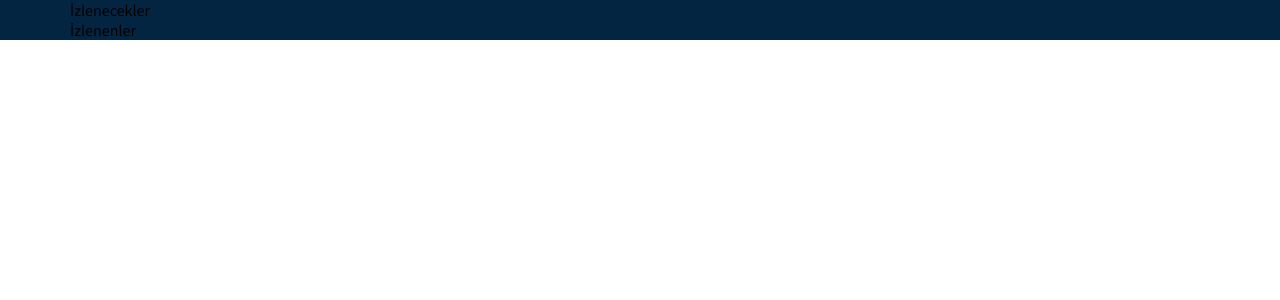
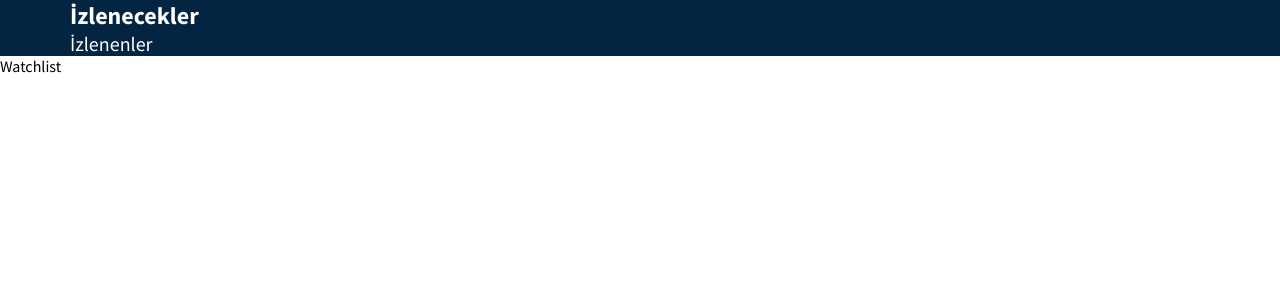
Before and after one commit to GokalpAvcu/react-context-api-movie, a React (Create React App) app: page / in a window 1280 px wide. Shown: the top 300 px of the page. Built offline with nearby package versions, Linux system fonts and the light colour scheme.

Commit message:
add components

```diff
--- a/package.json
+++ b/package.json
@@ -8,6 +8,7 @@
     "@testing-library/user-event": "^13.5.0",
     "react": "^18.0.0",
     "react-dom": "^18.0.0",
+    "react-router-dom": "^6.3.0",
     "react-scripts": "5.0.1",
     "web-vitals": "^2.1.4"
   },
--- a/src/App.js
+++ b/src/App.js
@@ -1,10 +1,17 @@
+import { BrowserRouter as Router, Routes, Route,  } from "react-router-dom";
 import "./App.css";
 import Header from "./Components/Header.jsx";
+import Watchlist from "./Components/Watchlist";
 
 function App() {
   return (
     <div className="App">
-      <Header />
+      <Router>
+        <Header />
+        <Routes>
+          <Route path="/" element={<Watchlist />} />
+        </Routes>
+      </Router>
     </div>
   );
 }
--- a/src/Components/Header.jsx
+++ b/src/Components/Header.jsx
@@ -1,13 +1,16 @@
 import React from "react";
+import { Link } from "react-router-dom";
 
 const Header = () => {
   return (
     <header>
       <div className="container">
         <div className="innercontent">
-            <div className="brand">İzlenecekler</div>
+            <div className="brand">
+              <Link to={"/"}>İzlenecekler</Link>
+              </div>
             <ul className="nav-links">
-                <li>İzlenenler</li>
+                <Link to={"/watched"}>İzlenenler</Link>
                 <li>
                   <i className="fas fa-plus"></i>
                 </li>
--- /dev/null
+++ b/src/Components/Watchlist.jsx
@@ -0,0 +1,9 @@
+import React from 'react'
+
+const Watchlist = () => {
+  return (
+    <div>Watchlist</div>
+  )
+}
+
+export default Watchlist
```
Also changed, not shown: src/Components/Watched.jsx (added, +9 -0 lines), 1 other file (tests, documents, lock files or other folders).
